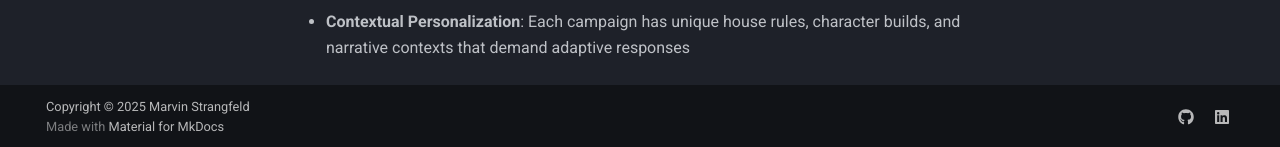
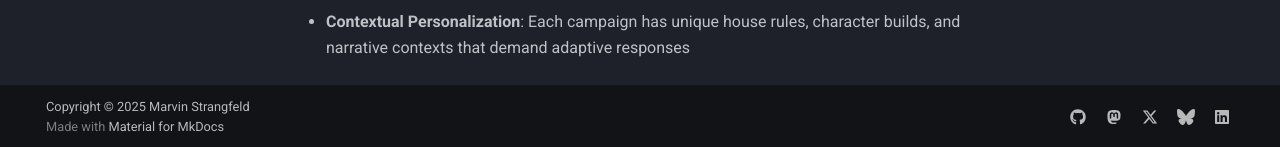
Before and after one commit to mstrangfeld/dnd-rag, an MkDocs documentation site: the page built from docs/index.md, in a window 1280 px wide and 900 px high, scrolled down 1395 px. Shown: the part 750-897 px from the top of the window. Built offline with MkDocs 1.6.1 and Material for MkDocs 9.7.7, drawn with Linux system fonts in a browser that asks for light colours; comment, search, counter and statistics services are not loaded.

```diff
--- a/mkdocs.yml
+++ b/mkdocs.yml
@@ -78,6 +78,12 @@ extra:
   social:
     - icon: fontawesome/brands/github
       link: https://github.com/mstrangfeld
+    - icon: fontawesome/brands/mastodon
+      link: https://chaos.social/@mstrangfeld
+    - icon: fontawesome/brands/x-twitter
+      link: https://x.com/strangfeld_io
+    - icon: fontawesome/brands/bluesky
+      link: https://bsky.app/profile/mstrangfeld.bsky.social
     - icon: fontawesome/brands/linkedin
       link: https://linkedin.com/in/marvin-strangfeld
 
```
